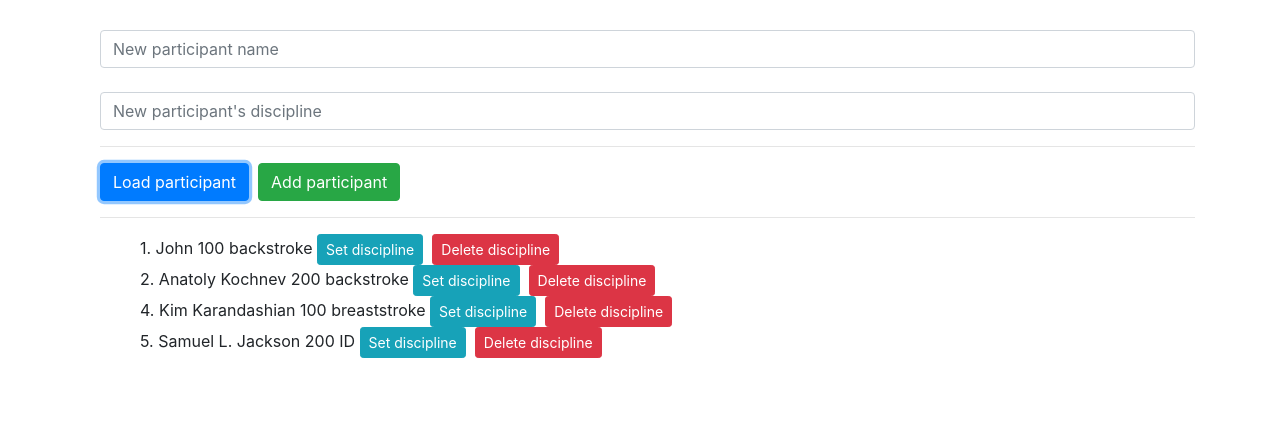
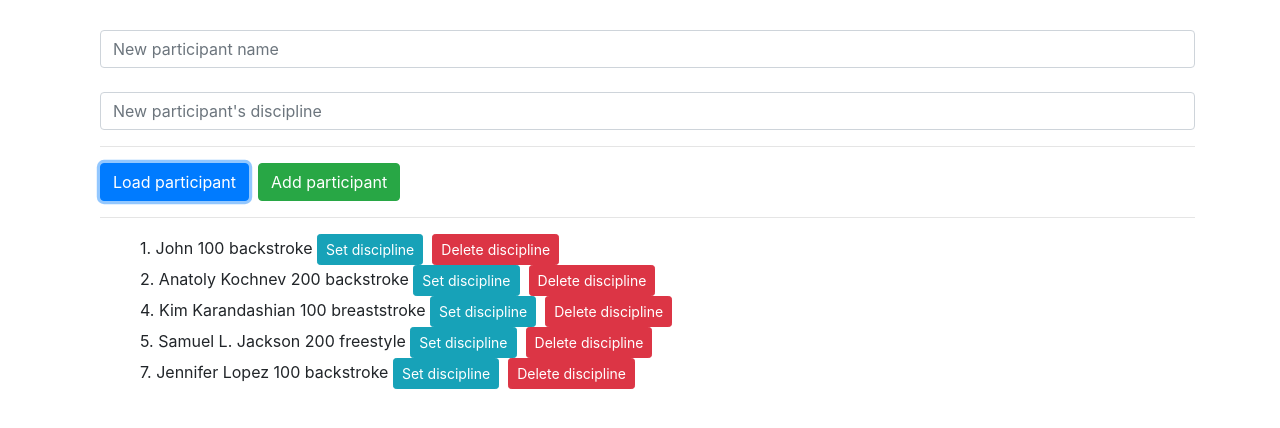
Before and after one commit to g1er/swimApp, an Angular app: page / in a window 1280 px wide. Both pictures are taken after a click on the button "Load participant". Shown: the top 428 px of the page. Built offline with nearby package versions, Linux system fonts and the light colour scheme; data requests are answered from the project's data file.

Commit message:
some troubles in component functions when using Async pipe

```diff
--- a/db.json
+++ b/db.json
@@ -18,8 +18,13 @@
     },
     {
       "name": "Samuel L. Jackson",
-      "discipline": "200 ID",
+      "discipline": "200 freestyle",
       "id": 5
+    },
+    {
+      "name": "Jennifer Lopez",
+      "discipline": "100 backstroke",
+      "id": 7
     }
   ]
 }
--- a/src/app/swm-start-list/swm-start-list.component.html
+++ b/src/app/swm-start-list/swm-start-list.component.html
@@ -6,7 +6,7 @@
   <button class="btn btn-success" (click) = 'addParticipants()'>Add participant</button>
   <hr>
   <ul>
-    <li *ngFor = "let participant of participants">
+    <li *ngFor = "let participant of participants | async">
       {{participant.id}}. {{participant.name}} {{participant.discipline}}
       <button class="btn btn-info btn-sm" (click) = setDiscipline(participant)>Set discipline</button>&nbsp;
       <button class="btn btn-danger btn-sm" (click) = deleteDiscipline(participant)>Delete discipline</button>
--- a/src/app/swm-start-list/swm-start-list.component.ts
+++ b/src/app/swm-start-list/swm-start-list.component.ts
@@ -14,7 +14,7 @@ interface Particips{
 })
 export class SwmStartListComponent {
 
-  participants: Particips[] = [];
+  participants: any;
   newParticipant: string = '';
   newDiscipline: string = '';
   distances = [
@@ -41,21 +41,16 @@ export class SwmStartListComponent {
 
 
   loadParticipants(){
-
-    this.startListService
-    .getParticipants()
-    .subscribe((participants: Particips[]) => {
-      this.participants = participants;
-    })
+      this.participants = this.startListService.getParticipants();
   }
 
   addParticipants() {
     this.startListService.addNewApp(this.newParticipant, this.newDiscipline)
       .subscribe((participant: Particips) => {
         this.participants.push(participant);
+        this.newParticipant = '';
+        this.newDiscipline = '';
       });
-    this.newParticipant = '';
-    this.newDiscipline = '';
   }
 
   chooseDistance(){
@@ -63,14 +58,14 @@ export class SwmStartListComponent {
     return this.distances[num];
   }
 
-  setDiscipline(participant: Particips){
+  setDiscipline(participant: any){
     this.startListService.setNewDiscipline(participant, this.chooseDistance())
     .subscribe((data) => {
       console.log(data);
     })
   }
 
-  deleteDiscipline(participant: Particips){
+  deleteDiscipline(participant: any){
     this.startListService.delDiscipline(participant)
     .subscribe((data) => {
       this.participants = this.participants.filter(p => p.id != participant.id);
```
